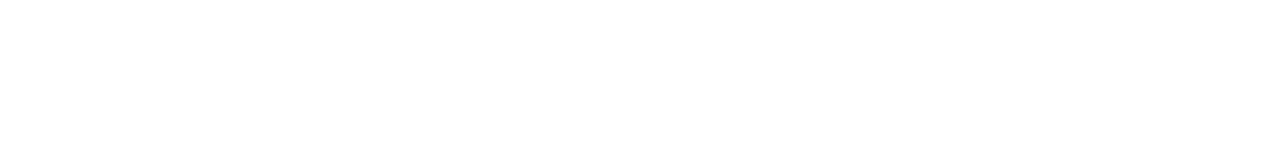
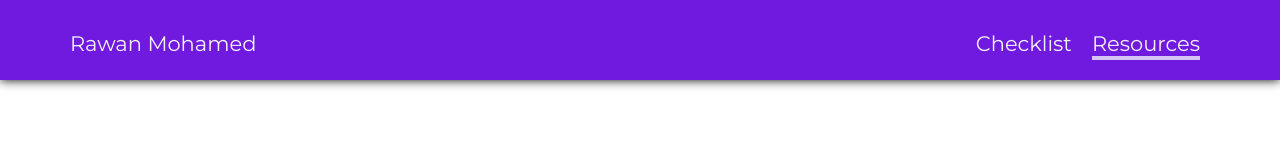
Before and after one commit to Rawan-Mo/accessibility-blog, a plain HTML site: page resources.html in a window 1280 px wide. Drawn offline with Linux system fonts and the light colour scheme.

Commit message:
Updated resources page + nav bar

```diff
--- a/resources.html
+++ b/resources.html
@@ -0,0 +1,31 @@
+<!DOCTYPE html>
+<html lang="en">
+<head>
+<title>Web Accessibility Checklist</title>
+<meta charset="UTF-8">
+<meta name="viewport" content="width=device-width, initial-scale=1">
+<link rel="stylesheet" href="styles.css">
+<link rel="stylesheet" href="https://fonts.googleapis.com/css?family=Lato">
+<link rel="stylesheet" href="https://fonts.googleapis.com/css?family=Montserrat">
+
+</head>
+<body>
+    <nav class="nav-wrapper">
+        <div class="nav-container">
+            <div class="logo">
+                <a aria-label="Press logo to go to home page" href="index.html" >Rawan Mohamed</a>
+            </div>
+            <div class="navbar">
+                <ul>
+                    <li><a aria-label="Checklist" href="index.html">Checklist</a></li>
+                    <li><a class="active" aria-label="About page" href="resources.html">Resources</a></li>
+                </ul>
+            </div>
+        </div>
+    </nav>
+
+
+
+
+</body>
+</html>
--- a/styles.css
+++ b/styles.css
@@ -27,11 +27,19 @@ p {
 }
 
 /* Navigation Bar */
+.nav-wrapper{
+    background-color: #711ADF;
+    background-size: cover;
+    width: 100%;
+    padding: 0;
+    margin: 0;
+    height: 10vh;
+    box-shadow: #000 0px 0px 10px;
+}
 .nav-container {
     display: flex;
     justify-content: space-between;
-    margin-top: 2rem;
-    padding: 0 5rem;
+    padding: 2rem 5rem;
     font-weight: 00;
 
 }
@@ -96,15 +104,16 @@ p {
 
 .content{
     width: 100%;
+    height: 40vh;
     display: flex;
     align-items: center;
     justify-content: center;
-    margin-top: 5rem;
 }
 
 .part1{
     display: flex;
     flex-direction: column;
     font-size: small;
+    padding: 0;
     width: 60%;
 }
```
Also changed, not shown: index.html (+3 -3 lines).
